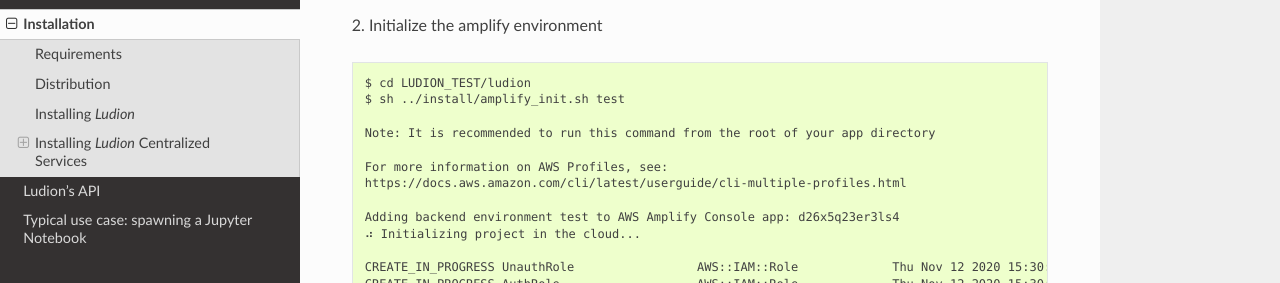
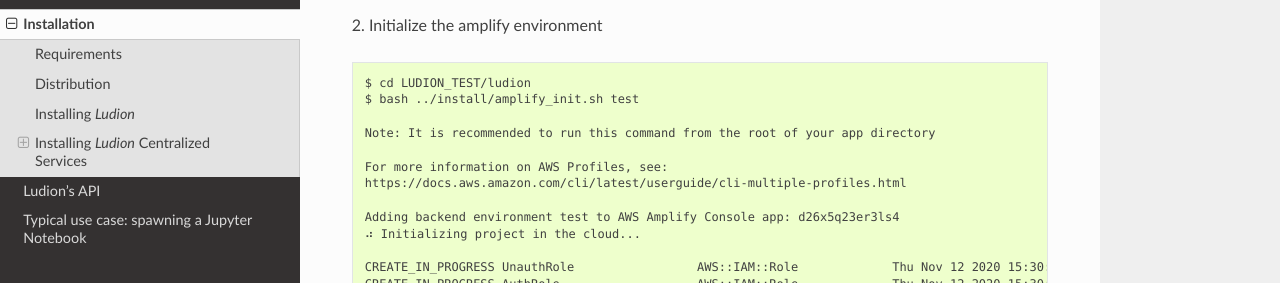
Before and after one commit to samkos/ludion, a Sphinx documentation site: the page built from docs/install.rst, in a window 1280 px wide and 1400 px high, scrolled down 1728 px. Shown: the part 184-467 px from the top of the window. Built offline with Sphinx 7.4.7 and the Read the Docs theme 2.0.0, drawn with Linux system fonts in a browser that asks for light colours; some of the changed text lies outside the part shown.

Commit message:
update doc

```diff
--- a/docs/install.rst
+++ b/docs/install.rst
@@ -92,7 +92,7 @@
 2. Initialize the amplify environment
 ::
    $ cd LUDION_TEST/ludion
-   $ sh ../install/amplify_init.sh test
+   $ bash ../install/amplify_init.sh test
 
    Note: It is recommended to run this command from the root of your app directory
 
@@ -143,7 +143,7 @@
 
 5. push the environment to the cloud
 ::
-  $ sh ../install/amplify_push.sh
+  $ bash ../install/amplify_push.sh
 
 .. image:: images/amplifyPush1.png
 
@@ -181,7 +181,7 @@
 
 9. Installing *Ludion* local components
 ::
-  $ sh ../install/ludion_cli_configure.sh
+  $ bash ../install/ludion_cli_configure.sh
 
 At this point the ludion cli unix commands should be fully configured in
 the *../API/unix/* directory. Adding this
```
Also changed, not shown: other parts of docs/install.rst (+1 -1 lines), 1 other file.
